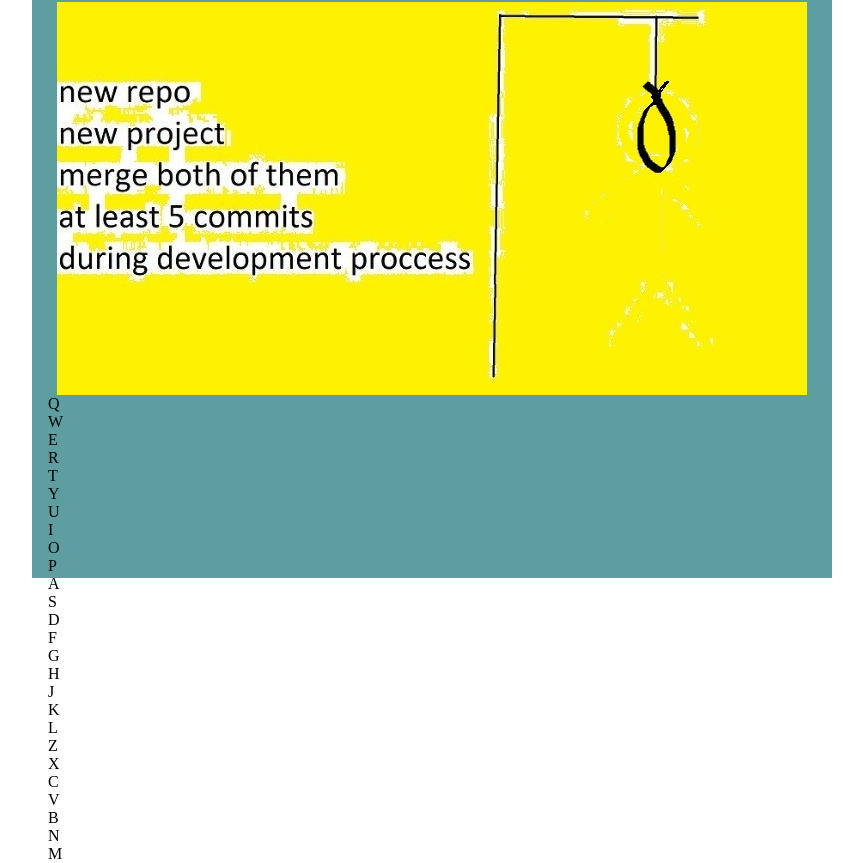
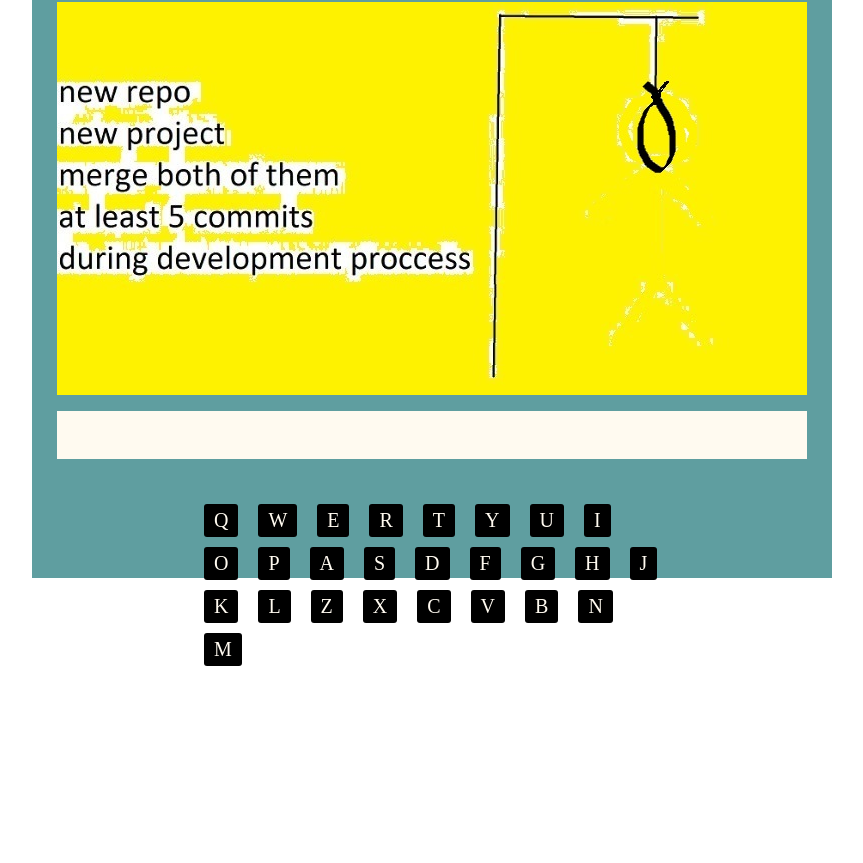
Before and after one commit to aldevinas/hangman, a plain HTML site: page index.html in a window 1280 px wide. Shown: the part 102-965 px from the top of the page, without its empty margins (208-1071 px from the left). After the commit the page ends 800 px from the top, so only its background shows below. Drawn offline with Linux system fonts and the light colour scheme.

Commit message:
letters add

```diff
--- a/index.html
+++ b/index.html
@@ -10,39 +10,21 @@
 </head>
 <body>
     <div class="wrapper">
-
       <h1>HANGMAN</h1>
       <div class="hangmanPicture">
         <img src="pictures/hangman1.jpg" alt="hangman">
       </div>
-      <div class="lettersContainer">
-        <div class="letter">Q</div>
-        <div class="letter">W</div>
-        <div class="letter">E</div>
-        <div class="letter">R</div>
-        <div class="letter">T</div>
-        <div class="letter">Y</div>
-        <div class="letter">U</div>
-        <div class="letter">I</div>
-        <div class="letter">O</div>
-        <div class="letter">P</div>
-        <div class="letter">A</div>
-        <div class="letter">S</div>
-        <div class="letter">D</div>
-        <div class="letter">F</div>
-        <div class="letter">G</div>
-        <div class="letter">H</div>
-        <div class="letter">J</div>
-        <div class="letter">K</div>
-        <div class="letter">L</div>
-        <div class="letter">Z</div>
-        <div class="letter">X</div>
-        <div class="letter">C</div>
-        <div class="letter">V</div>
-        <div class="letter">B</div>
-        <div class="letter">N</div>
-        <div class="letter">M</div>
+      <div>
+        <div class="guessBox">
+
+        </div>
       </div>
+      <div>
+        <div class="lettersContainer">
+
+        </div>
+      </div>
+
 
     </div>
 
--- a/script.js
+++ b/script.js
@@ -1,6 +1,28 @@
+let maxWrong = 6;
+let mistakes = 0;
+let answer = '';
+let guessed = [];
+let wordStatus = null;
 
 const hiddenWords = ["father", "snow", "chips", "data", "car", "bicycle",
   "sun", "letter", "keyboard", "dog", "bird", "home", "book", "fireworks",
   "smartphone", "restaurant"];
 
-let word = hiddenWords[Math.floor(Math.random() * hiddenWords.length)];
+let SecretWord = hiddenWords[Math.floor(Math.random() * hiddenWords.length)];
+let lettersContainer = document.getElementsByClassName('lettersContainer')[0];
+
+function generateLetters() {
+  let letter = 'QWERTYUIOPASDFGHJKLZXCVBNM'.split('').map(letter =>
+    lettersContainer.innerHTML +=
+    `
+      <div
+        class="letter"
+        id='` + letter + `'
+        onClick="handleGuess('` + letter + `')"
+      >
+        ` + letter + `
+      </div>
+    `).join('');
+  document.getElementById('keyboard').innerHTML = letter;
+}
+generateLetters()
--- a/style.css
+++ b/style.css
@@ -15,3 +15,26 @@ h1{
     width: 750px;
     height: 393px;
 }
+.guessBox{
+    margin: 2vh auto;
+    height: 6vh;
+    width: 750px;
+    background-color: floralwhite;
+}
+.lettersContainer{
+    display: flex;
+    flex-wrap: wrap;
+    width: 62%;
+    height: auto;
+    margin: 5vh auto;
+}
+.letter{
+    background-color: black;
+    color: floralwhite;
+    padding: 5px 10px;
+    margin: 5px 10px;
+    text-align: center;
+    font-size: 20px;
+    border-radius: 3px;
+    cursor: pointer;
+}
```
Also changed, not shown: pictures/hangman1.png (deleted).
